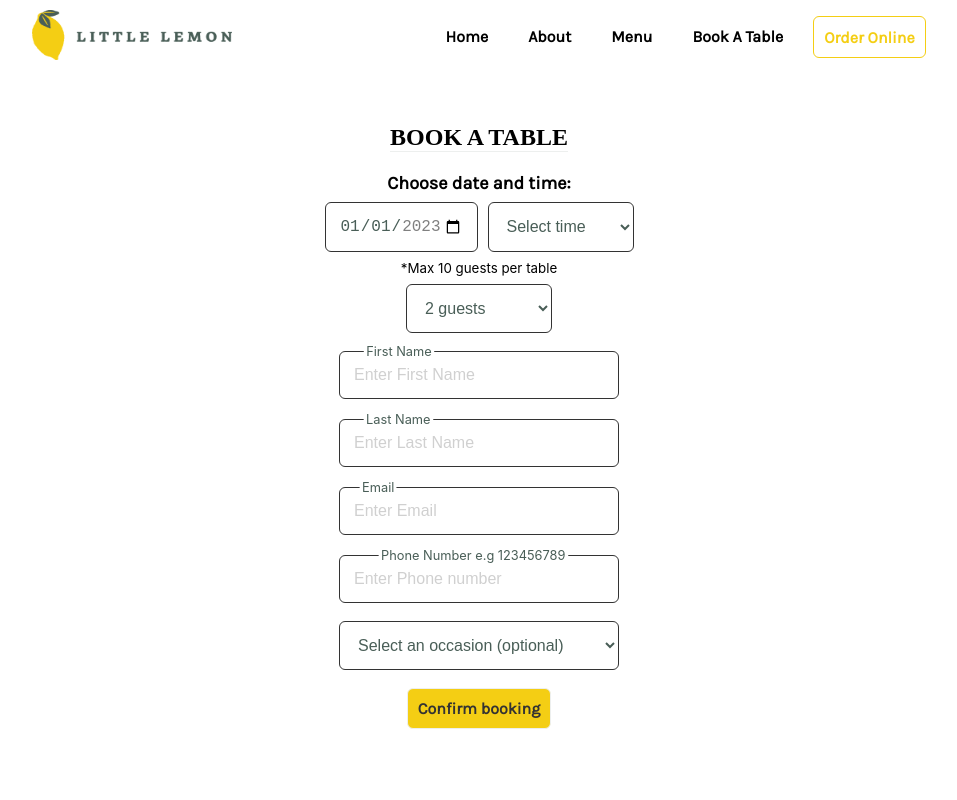
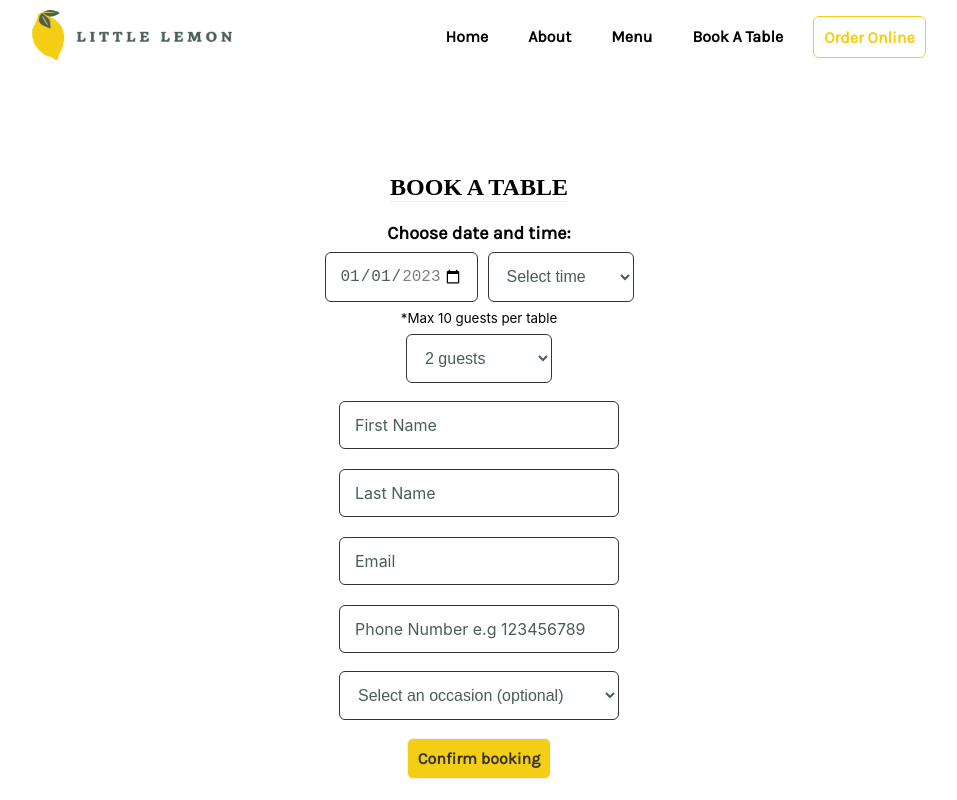
Before and after one commit to YanShtein/little_lemon, a React (Create React App) app: page /book in a window 1280 px wide. Shown: the whole page, without its empty margins (161-1118 px from the left). Built offline with nearby package versions, Linux system fonts and the light colour scheme; a web font is replaced by a local one.

Commit message:
updated submitForm func

```diff
--- a/src/App.js
+++ b/src/App.js
@@ -4,6 +4,7 @@ import OrderPage from "./components/Order/OrderPage";
 import { Routes, Route } from "react-router-dom";
 import MenuPage from "./components/Menu/MenuPage";
 import { AppProvider } from './components/context/AppContext';
+import Confirmation from "./components/Booking/Confirmation";
 // import './assets/shared.css';
 
 function App() {
@@ -13,8 +14,9 @@ function App() {
         <Routes>
           <Route path="/" element={<HomePage />}></Route>
           <Route path="/menu" element={<MenuPage />}></Route>
+          <Route path="/order" element={<OrderPage />}></Route>
           <Route path="/book" element={<BookingPage />}></Route>
-          <Route path="/order" element={<OrderPage />}></Route>
+          <Route path="/confirmation" element={<Confirmation />}></Route>
         </Routes>
       </div>
     </AppProvider>
--- a/src/components/Booking/BookingForm.js
+++ b/src/components/Booking/BookingForm.js
@@ -1,16 +1,7 @@
 export default function BookingForm({
-  onSubmit,
-  setDate,
-  setTime,
-  setGuests,
-  setFirstName,
-  setLastName,
-  setEmail,
-  setPhone,
-  setOccasion,
-  date,
-  availableTimes,
-  dispatch
+  submitForm, setDate, setTime, setGuests, setFirstName, setLastName, setEmail,
+  setPhone, setOccasion, availableTimes, dispatch,
+  firstName, lastName, phone, guests, occasion, email, date, time,
 }) {
 
   function handleDateReducer() {
@@ -20,8 +11,10 @@ export default function BookingForm({
     })
   };
 
+  let formData = {firstName, lastName, phone, guests, occasion, email, date, time};
+
   return (
-    <form onSubmit={e => onSubmit(e)}>
+    <form onSubmit={e => submitForm(e, formData)}>
       <h2>BOOK A TABLE</h2>
       <p>Choose date and time:</p>
       <div className='date-time'>
@@ -35,7 +28,7 @@ export default function BookingForm({
           }}
           min="2023-01-15" max="2023-02-28"
           required/>
-        <select name="time" onChange={e => setTime(e.target.value)} required>
+        <select name="time" value={time} onChange={e => setTime(e.target.value)} required>
           <option label="Select time" value="">Select time</option>
           {
             availableTimes.map(item => {
@@ -47,7 +40,7 @@ export default function BookingForm({
         </select>
       </div>
       <small>*Max 10 guests per table</small>
-      <select name="guests" onChange={e => setGuests(e.target.value)} required>
+      <select name="guests" value={guests} onChange={e => setGuests(e.target.value)} required>
         <option value="12:00">2 guests</option>
         <option value="1">1 Person</option>
         <option value="2">2 guests</option>
@@ -63,7 +56,7 @@ export default function BookingForm({
       <div className="input-group">
         <input
           type='text'
-          placeholder="Enter First Name"
+          value={firstName}
           onChange={e => setFirstName(e.target.value)}
           required
         />
@@ -72,7 +65,7 @@ export default function BookingForm({
       <div className="input-group">
         <input
           type='text'
-          placeholder="Enter Last Name"
+          value={lastName}
           onChange={e => setLastName(e.target.value)}
           required
         />
@@ -81,7 +74,7 @@ export default function BookingForm({
       <div className="input-group">
         <input
           type='email'
-          placeholder="Enter Email"
+          value={email}
           onChange={e => setEmail(e.target.value)}
           required
         />
@@ -90,7 +83,7 @@ export default function BookingForm({
       <div className="input-group">
         <input
           type='tel'
-          placeholder="Enter Phone number"
+          value={phone}
           onChange={e => setPhone(e.target.value)}
           minLength="1" maxLength="10" pattern="\d[0-9]+"
           required
@@ -101,6 +94,7 @@ export default function BookingForm({
         placeholder='Select an occasion'
         style={{width: '280px'}}
         name="occasion"
+        value={occasion}
         onChange={e => setOccasion(e.target.value)}>
         <option label="Select an occasion (optional)" value="">Select an occasion (optional)</option>
         <option label="Birthday" value="Birthday">Birthday</option>
--- a/src/components/Booking/BookingPage.js
+++ b/src/components/Booking/BookingPage.js
@@ -1,10 +1,10 @@
 import { useReducer, useState } from "react";
 import Header from "../Header/Header";
 import BookingForm from "./BookingForm";
-import Confirmation from "./Confirmation";
 import { fetchAPI } from "./bookingAPI";
 import '../../assets/shared.css';
 import './book.css';
+import useSubmitForm from "./useSubmitForm";
 
 function initializeTimes() {
   let today = new Date();
@@ -20,60 +20,34 @@ const updateTimes = (availableTimes, action) => {
   };
 };
 
+// In the assignment we were asked to manage states from Main component,
+// after few changes I have made to be, as close to best practices as possible,
+// I decided to leave props as it is now (passed to BookingForm).
+// although I could have maybe pass it all through Context, or manage states directly,
+// through the BookingForm component.
+
 export default function BookingPage() {
   const [firstName, setFirstName] = useState('');
   const [lastName, setLastName] = useState('');
   const [email, setEmail] = useState('');
   const [phone, setPhone] = useState('');
-  // full date to match input type date.
-  const [date, setDate] = useState(new Date().toISOString().slice(0, 10));
+  const [date, setDate] = useState(new Date().toISOString().slice(0, 10)); // full date to match input type date.
   const [time, setTime] = useState('');
   const [occasion, setOccasion] = useState('');
   const [guests, setGuests] = useState('2');
-  const [submitted, setSubmitted] = useState(false);
+  const { submitForm } = useSubmitForm();
   const [availableTimes, dispatch] = useReducer(updateTimes, initializeTimes());
-
-  function onSubmit(e) {
-    e.preventDefault();
-    setSubmitted(true);
-  };
 
   return (
     <>
       <Header />
       <div className="reserve">
-        {
-          submitted ?
-          <Confirmation
-          {...{
-            firstName,
-            lastName,
-            phone,
-            guests,
-            occasion,
-            email,
-            date,
-            time,
+        <BookingForm
+          {...{submitForm, setDate, setFirstName, setLastName, setEmail, setPhone, setTime,
+            setOccasion, setGuests, availableTimes, dispatch,
+            date, firstName, lastName, email, phone, time, occasion, guests,
           }}
-          />
-          :
-          <BookingForm
-            {...{
-              onSubmit,
-              setDate,
-              date,
-              setFirstName,
-              setLastName,
-              setEmail,
-              setPhone,
-              availableTimes,
-              setTime,
-              setOccasion,
-              setGuests,
-              dispatch,
-            }}
-          />
-        }
+        />
       </div>
     </>
   )
--- a/src/components/Booking/Confirmation.js
+++ b/src/components/Booking/Confirmation.js
@@ -1,15 +1,12 @@
 import { birthdaySvg, anniversarySvg, businessSvg, generalSvg } from "../../assets/svg";
 
-export default function Confirmation({
-  firstName,
-  lastName,
-  phone,
-  guests,
-  occasion,
-  email,
-  date,
-  time,
-}) {
+import React from 'react'
+import { useLocation } from "react-router-dom";
+import Header from "../Header/Header";
+
+export default function Confirmation() {
+  const { state } = useLocation();
+  const { firstName, lastName, occasion, phone, date, time, guests, email } = state.formData;
 
   const occasionSvg = (
     occasion === 'Birthday' ? birthdaySvg :
@@ -25,6 +22,8 @@ export default function Confirmation({
 
   return (
     <>
+      <Header />
+      <div className="reserve">
         <h2>Table reserved at the Chicago Branch!</h2>
         <p>We have received your reservation with the following information:</p>
         <div className="details">
@@ -50,6 +49,7 @@ export default function Confirmation({
         <p>Order details has been sent to: <i>{email}</i></p>
         <br/>
         <a href="/book"><button>Go Back</button></a>
+      </div>
     </>
   )
 };
--- a/src/components/Booking/book.css
+++ b/src/components/Booking/book.css
@@ -3,12 +3,16 @@ h2 {
 }
 
 .reserve {
-  position: relative;
   display: flex;
   flex-direction: column;
   justify-content: center;
   align-items: center;
-  margin: 30px auto;
+  margin: 80px auto;
+}
+
+.reserve p {
+  width: 300px;
+  text-align: center;
 }
 
 .reserve-date input {
--- /dev/null
+++ b/src/components/Booking/useSubmitForm.js
@@ -0,0 +1,18 @@
+import { useNavigate } from "react-router-dom";
+import { submitAPI } from "./bookingAPI";
+
+const useSubmitForm = () => {
+  const navigate = useNavigate();
+  function submitForm(e, {...formData}) {
+    e.preventDefault();
+    if (submitAPI(formData)) {
+      navigate('/confirmation', {state: {
+        formData
+      }});
+    }
+  };
+
+  return { submitForm };
+};
+
+export default useSubmitForm;
--- a/src/components/Order/order.css
+++ b/src/components/Order/order.css
@@ -3,7 +3,7 @@
   flex-direction: column;
   justify-content: center;
   align-items: center;
-  padding: 20px;
+  margin: 30px auto;
 }
 
  .order-content {
```
Lines whose indentation alone changed are shown as unchanged.
